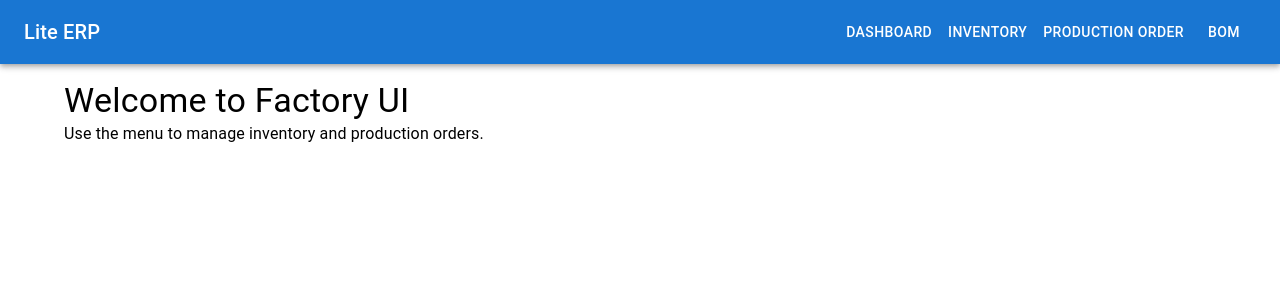
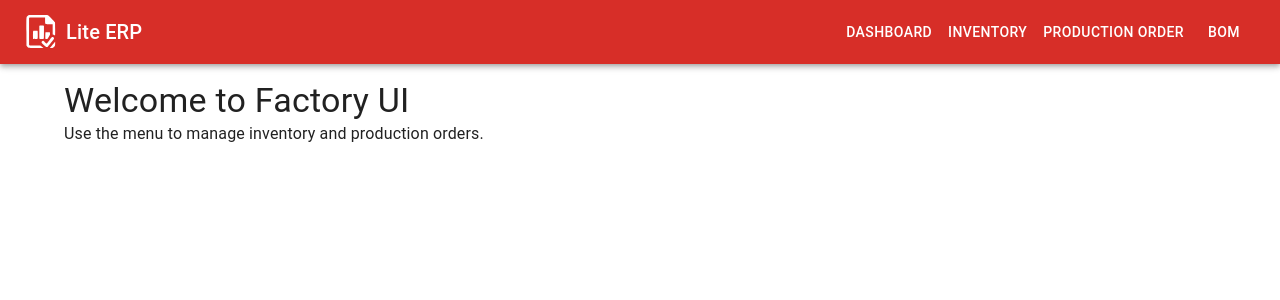
Before and after one commit to GiacomoGuaresi/LiteERP, a React (Create React App) app in the folder Frontend/: page / in a window 1280 px wide. Shown: the top 300 px of the page. Built offline with nearby package versions, Linux system fonts and the light colour scheme.

Commit message:
feat: aggiungere logo SVG e implementare il tema Material UI nella struttura dell'app

```diff
--- a/Frontend/src/App.js
+++ b/Frontend/src/App.js
@@ -14,8 +14,25 @@ import ProductionOrderViewPage from './pages/ProductionOrderViewPage';
 
 import BomPage from './pages/BomPage';
 
+import { createTheme, ThemeProvider } from '@mui/material/styles';
+import CssBaseline from '@mui/material/CssBaseline';
+
+// Definisci il tuo tema qui
+const theme = createTheme({
+  palette: {
+    primary: {
+      main: '#d72e28',
+      light: '#80e27e',
+      dark: '#087f23',
+      contrastText: '#fff',
+    },
+  },
+});
+
 function App() {
    return (
+    <ThemeProvider theme={theme}>
+      <CssBaseline /> {/* Per reset degli stili Material UI */}
       <Router>
         <Navbar />
         <Routes>
@@ -31,6 +48,7 @@ function App() {
           <Route path="/BOM" element={<BomPage />} />
         </Routes>
       </Router>
+    </ThemeProvider>
   );
 }
 
--- a/Frontend/src/components/Navbar.js
+++ b/Frontend/src/components/Navbar.js
@@ -3,10 +3,13 @@ import React from 'react';
 import { AppBar, Toolbar, Typography, Button } from '@mui/material';
 import { Link } from 'react-router-dom';
 
+import logo from '../logo.svg';
+
 const Navbar = () => (
   <AppBar position="static">
     <Toolbar>
-      <Typography variant="h6" sx={{ flexGrow: 1 }}>
+      <img src={logo} alt="Logo" style={{ height: 40 }}/>
+      <Typography variant="h6" sx={{ flexGrow: 1, marginLeft: 1 }}>
         Lite ERP
       </Typography>
       <Button color="inherit" component={Link} to="/">Dashboard</Button>
```
Also changed, not shown: Frontend/public/logo.svg (added), Frontend/src/logo.svg. Lines whose indentation alone changed are shown as unchanged.
